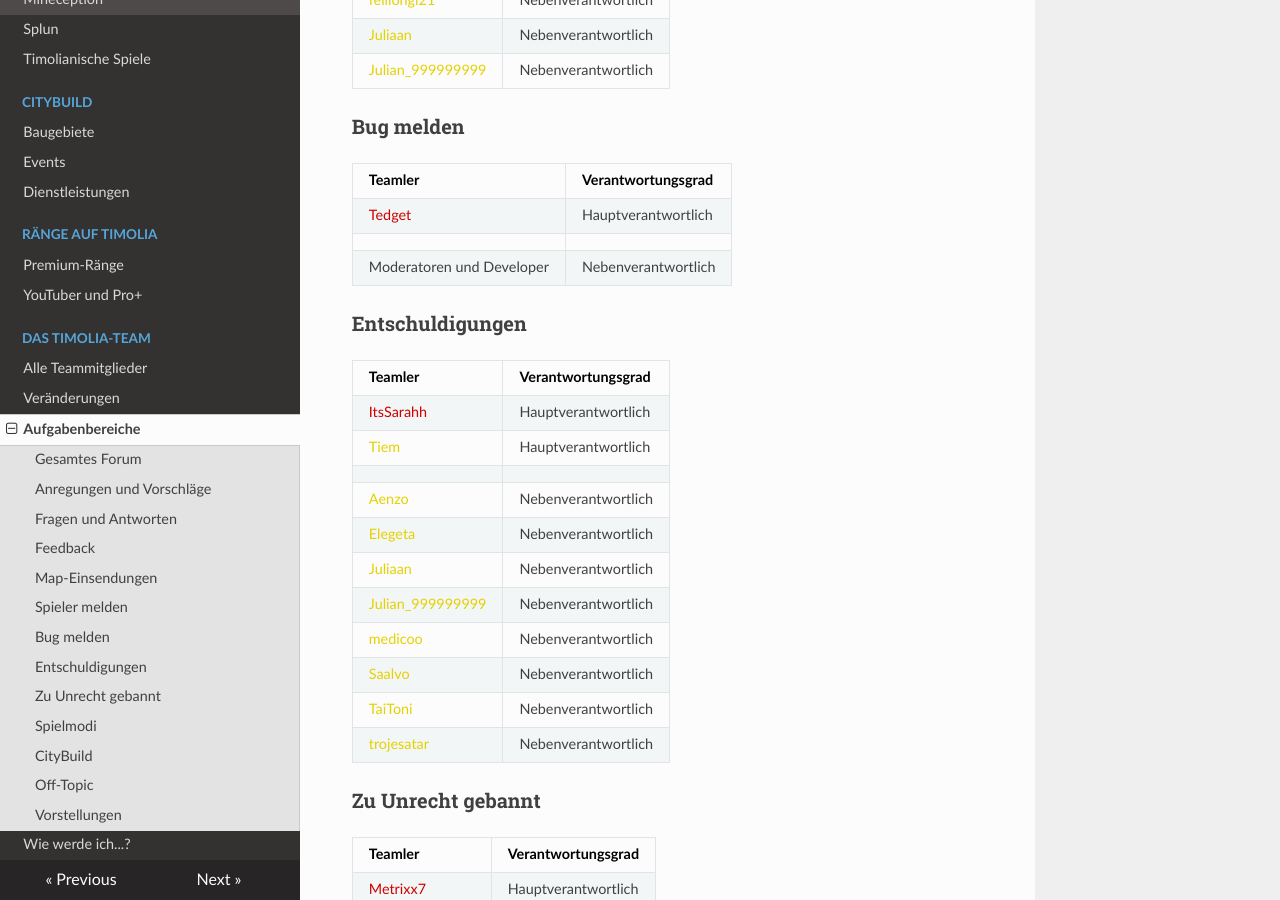
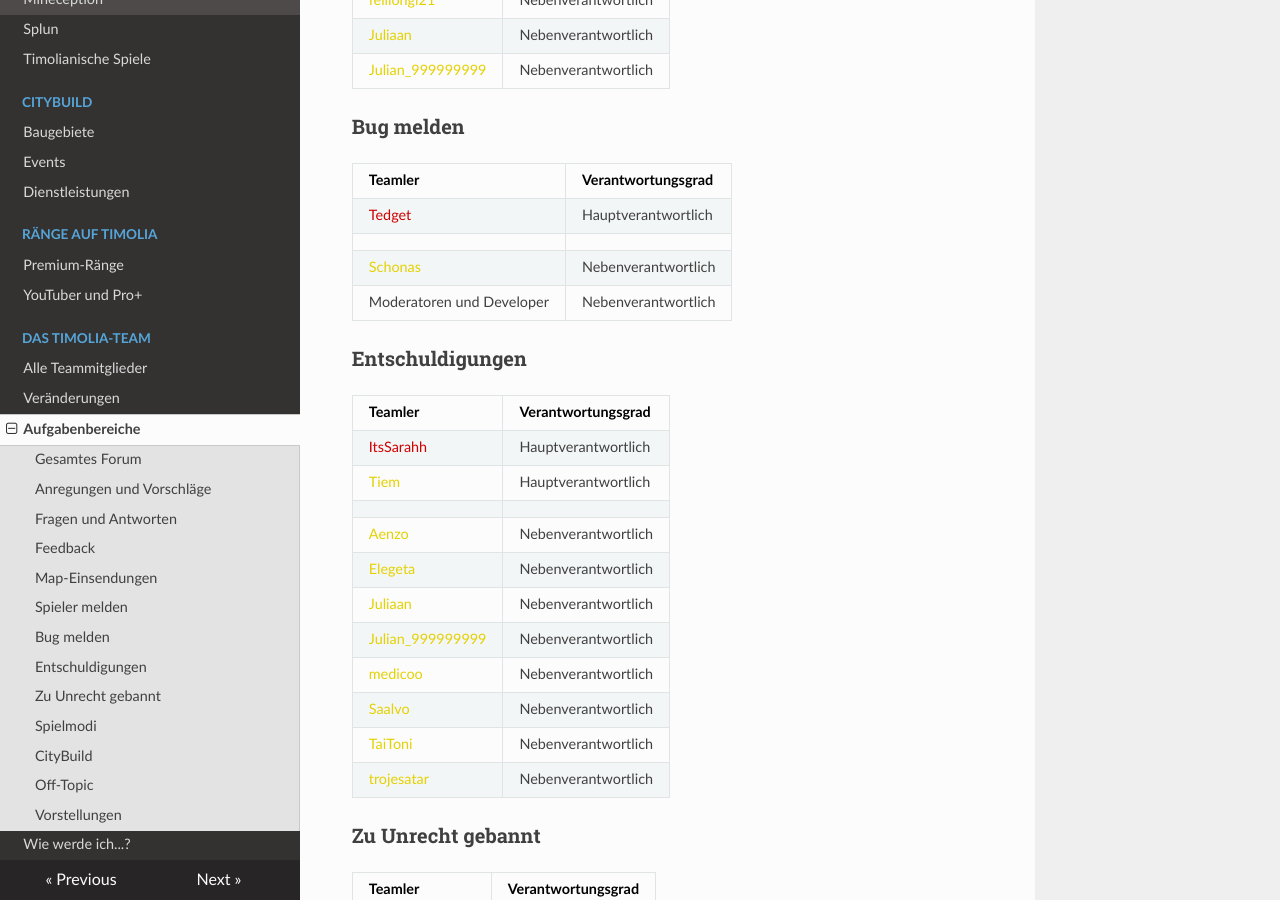
Before and after one commit to TimoliaDE/HowTo, an MkDocs documentation site: the page built from docs/team/responsibilities.md, in a window 1280 px wide and 900 px high, scrolled down 1717 px. Built offline with MkDocs 1.6.1, drawn with Linux system fonts in a browser that asks for light colours; nearby versions of some CDN libraries; old or Windows-style settings are respelled for this version of MkDocs.

Commit message:
Update responsibilities.md

```diff
--- a/docs/team/responsibilities.md
+++ b/docs/team/responsibilities.md
@@ -63,6 +63,7 @@ Die Verantwortlichen für das gesamte Forum kümmern sich sowohl um den Aufbau d
 | ------ | ------ |
 |<span style="color:#CF0101">Tedget</span> | Hauptverantwortlich |
 | | |
+|<span style="color:#E4D100">Schonas</span> | Nebenverantwortlich |
 |Moderatoren und Developer| Nebenverantwortlich |
 
 ###<strong>Entschuldigungen</strong>
```
